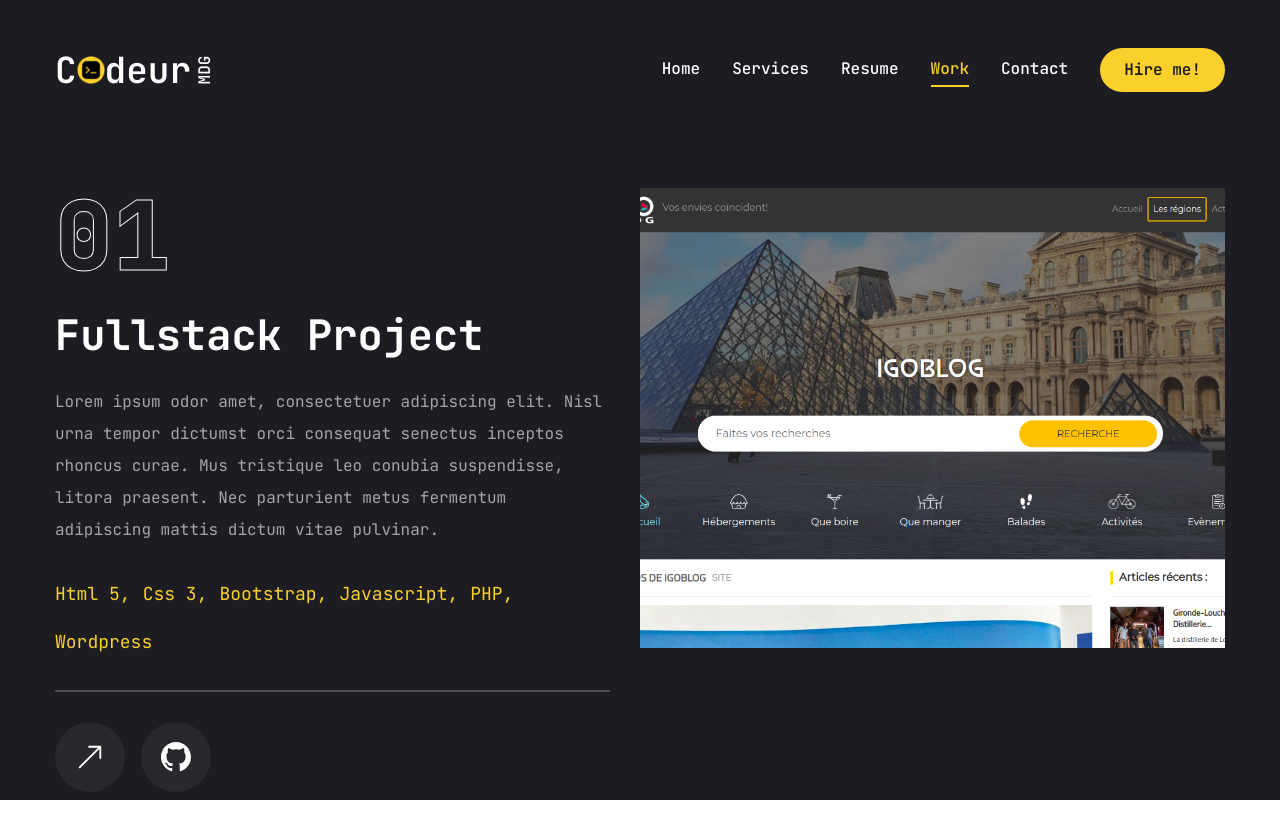
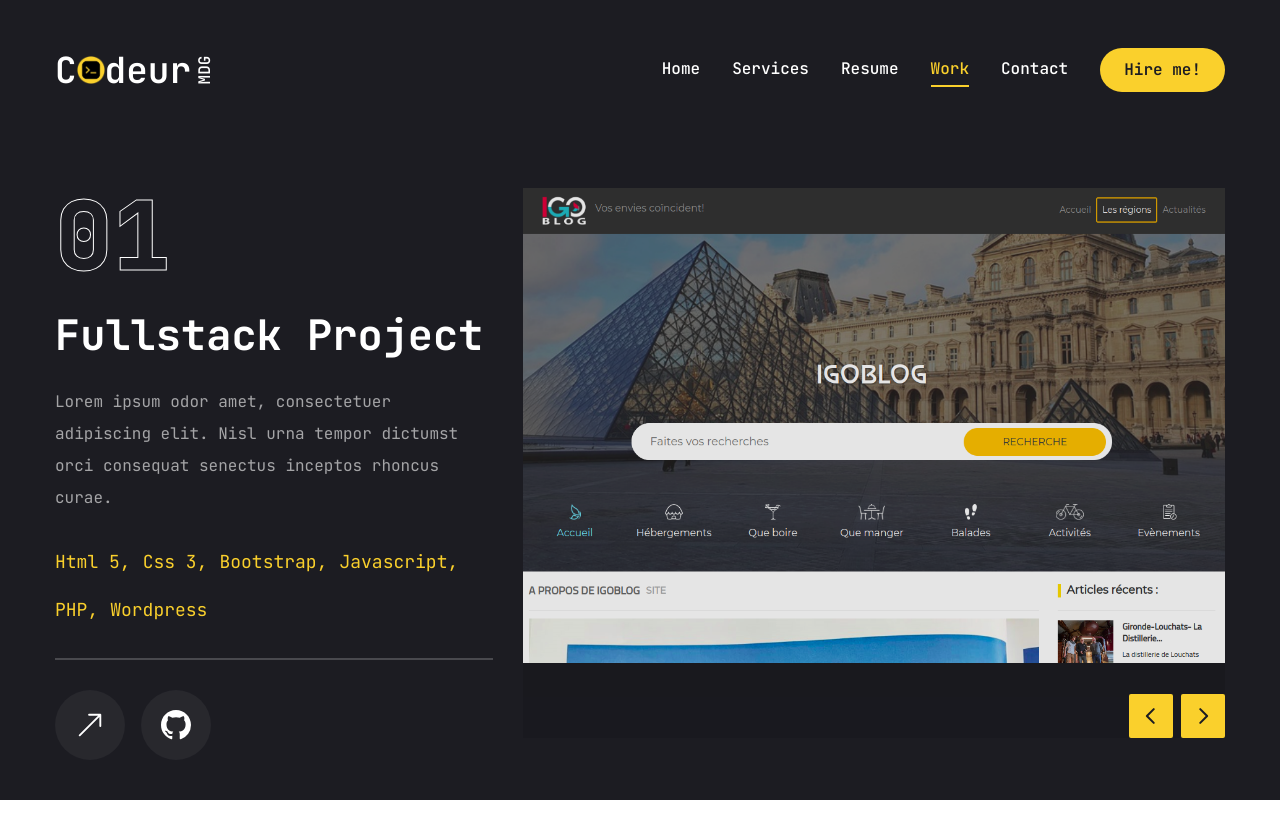
Before and after one commit to codeurMDG/codeur-portfolio, a Next.js app: page /work in a window 1280 px wide. Before the commit the page ends 804 px from the top, so only its background shows below. Built offline with nearby package versions, Linux system fonts and the light colour scheme.

Commit message:
Feat: add slider image for work page

```diff
--- a/app/work/page.jsx
+++ b/app/work/page.jsx
@@ -12,6 +12,7 @@
 
 // components :
 import projects from "@/components/path/projects"
+import WorkSliderBtns from "@/components/WorkSliderBtns"
 
 const Work = () => {
 	const [project, setProject] = useState(projects[0])
@@ -27,12 +28,12 @@
 	return (
 		<motion.section
 			initial={{opacity: 0}}
-			animate={{opacity: 1}}
+			animate={{opacity: 1, transition: {delay: 2.4, duration: 0.4, ease: "easeIn"}}}
 			className="min-h-[80vh] flex flex-col justify-center py-12 xl:px-0"
 		>
 			<div className="container mx-auto">
 				<div className="flex flex-col xl:flex-row xl:gap-[30px]">
-					<div className="w-full xl:w-[50%] xl:h-[460px] flex flex-col xl:justify-between order-2 xl:order-none">
+					<div className="w-full xl:w-[40%] xl:h-[480px] flex flex-col xl:justify-between order-2 xl:order-none">
 						<div className="flex flex-col gap-[30px] h-[50%]">
 							{/* Outline number */}
 							<div className="text-8xl leading-none font-extrabold text-transparent text-outline">{project.num}</div>
@@ -83,18 +84,18 @@
 							</div>
 						</div>
 					</div>
-					<div className="w-full xl:w-[50%]">
+					<div className="w-full xl:w-[60%]">
 						<Swiper
 							spaceBetween={30}
 							slidesPerView={1}
-							className="xl:h-[520px] mb-12"
+							className="xl:h-[550px] mb-12"
 							onSlideChange={handleSlideChange}
 						>
 							{projects.map((project, index) => {
 								return <SwiperSlide key={index} className="w-full">
-									<div className="h-[460px] realative group flex justify-center items-center bg-pink-50/20">
+									<div className="h-[475px] realative group flex justify-center items-center bg-pink-50/20">
 										{/* overlay */}
-										<div></div>
+										<div className="absolute top-0 bottom-0 w-full h-full bg-black/10 z-10"></div>
 										{/* image */}
 										<div className="w-full h-full relative">
 											<Image src={project.image} fill className="object-cover" alt="work"/>
@@ -102,6 +103,12 @@
 									</div>
 								</SwiperSlide>
 							})}
+
+							{/* slider buttons */}
+							<WorkSliderBtns
+								containerStyle="flex gap-2 absolute right-0 bottom-[calc(50%_-_22px)] xl:bottom-0 z-20 w-full justify-between xl:w-max xl:justify-none"
+								btnStyles="bg-accent hover:bg-accent-hover text-primary text-[22px] w-[44px] h-[44px] rounded-sm flex justify-center items-center transition-all duration-500"
+							/>
 						</Swiper>
 					</div>
 				</div>
--- /dev/null
+++ b/components/WorkSliderBtns.jsx
@@ -0,0 +1,21 @@
+"use client"
+
+import { useSwiper } from "swiper/react"
+import { PiCaretLeftBold, PiCaretRightBold } from "react-icons/pi"
+
+const WorkSliderBtns = ({containerStyle, btnStyles, iconsStyles}) => {
+    const swiper = useSwiper()
+
+    return (
+        <div className={containerStyle}>
+            <button className={btnStyles} onClick={() => swiper.slidePrev()}>
+                <PiCaretLeftBold className={iconsStyles}/>
+            </button>
+            <button className={btnStyles} onClick={() => swiper.slideNext()}>
+                <PiCaretRightBold className={iconsStyles}/>
+            </button>
+        </div>
+    )
+}
+
+export default WorkSliderBtns
--- a/components/path/projects.jsx
+++ b/components/path/projects.jsx
@@ -4,7 +4,7 @@
         num: "01",
         category: "Fullstack",
         title: "Igoblog",
-        description: "Lorem ipsum odor amet, consectetuer adipiscing elit. Nisl urna tempor dictumst orci consequat senectus inceptos rhoncus curae. Mus tristique leo conubia suspendisse, litora praesent. Nec parturient metus fermentum adipiscing mattis dictum vitae pulvinar.",
+        description: "Lorem ipsum odor amet, consectetuer adipiscing elit. Nisl urna tempor dictumst orci consequat senectus inceptos rhoncus curae.",
         stack: [{name: "Html 5"}, {name: "Css 3"}, {name:"Bootstrap"}, {name: "Javascript"}, {name: "PHP"}, {name: "Wordpress"}],
         image: "/assets/works/Igoblog.png",
         live: "https://igoblog.fr/",
@@ -14,7 +14,7 @@
         num: "02",
         category: "Fullstack",
         title: "Nir'info",
-        description: "Lorem ipsum odor amet, consectetuer adipiscing elit. Nisl urna tempor dictumst orci consequat senectus inceptos rhoncus curae. Mus tristique leo conubia suspendisse, litora praesent. Nec parturient metus fermentum adipiscing mattis dictum vitae pulvinar.",
+        description: "Lorem ipsum odor amet, consectetuer adipiscing elit. Nisl urna tempor dictumst orci consequat senectus inceptos rhoncus curae.",
         stack: [{name: "Html 5"}, {name: "Css 3"}, {name:"Bootstrap"}, {name: "Javascript"}, {name: "PHP"}, {name: "Wordpress"}],
         image: "/assets/works/Nir-info.png",
         live: "https://nir-info.mg/",
@@ -24,7 +24,7 @@
         num: "03",
         category: "Fullstack",
         title: "Leslandines",
-        description: "Lorem ipsum odor amet, consectetuer adipiscing elit. Nisl urna tempor dictumst orci consequat senectus inceptos rhoncus curae. Mus tristique leo conubia suspendisse, litora praesent. Nec parturient metus fermentum adipiscing mattis dictum vitae pulvinar.",
+        description: "Lorem ipsum odor amet, consectetuer adipiscing elit. Nisl urna tempor dictumst orci consequat senectus inceptos rhoncus curae.",
         stack: [{name: "Html 5"}, {name: "Css 3"}, {name:"Bootstrap"}, {name: "Javascript"}, {name: "PHP"}, {name: "Wix"}],
         image: "/assets/works/Leslandines.png",
         live: "https://www.leslandines.com/",
@@ -34,7 +34,7 @@
         num: "04",
         category: "WordPress",
         title: "Myexpat",
-        description: "Lorem ipsum odor amet, consectetuer adipiscing elit. Nisl urna tempor dictumst orci consequat senectus inceptos rhoncus curae. Mus tristique leo conubia suspendisse, litora praesent. Nec parturient metus fermentum adipiscing mattis dictum vitae pulvinar.",
+        description: "Lorem ipsum odor amet, consectetuer adipiscing elit. Nisl urna tempor dictumst orci consequat senectus inceptos rhoncus curae.",
         stack: [{name: "Wordpress"}, {name: "Divi builder"}],
         image: "/assets/works/myexpat.png",
         live: "https://www.myexpat.fr/",
@@ -44,7 +44,7 @@
         num: "05",
         category: "Frontend",
         title: "Espace client Investissement Locatif",
-        description: "Lorem ipsum odor amet, consectetuer adipiscing elit. Nisl urna tempor dictumst orci consequat senectus inceptos rhoncus curae. Mus tristique leo conubia suspendisse, litora praesent. Nec parturient metus fermentum adipiscing mattis dictum vitae pulvinar.",
+        description: "Lorem ipsum odor amet, consectetuer adipiscing elit. Nisl urna tempor dictumst orci consequat senectus inceptos rhoncus curae.",
         stack: [{name: "Html 5"}, {name: "Css 3"}, {name:"Bootstrap"}, {name:"Scss"}, {name: "Javascript"}, {name: "Webpack"}],
         image: "/assets/works/Investissement-locatif.png",
         live: "https://investissement-locatif.com/",
@@ -54,7 +54,7 @@
         num: "06",
         category: "Frontend",
         title: "Espace admin Investissement Locatif",
-        description: "Lorem ipsum odor amet, consectetuer adipiscing elit. Nisl urna tempor dictumst orci consequat senectus inceptos rhoncus curae. Mus tristique leo conubia suspendisse, litora praesent. Nec parturient metus fermentum adipiscing mattis dictum vitae pulvinar.",
+        description: "Lorem ipsum odor amet, consectetuer adipiscing elit. Nisl urna tempor dictumst orci consequat senectus inceptos rhoncus curae.",
         stack: [{name: "Html 5"}, {name: "Css 3"}, {name:"Bootstrap"}, {name:"Scss"}, {name: "Javascript"}, {name: "Webpack"}],
         image: "/assets/works/IL-dashboard.png",
         live: "https://investissement-locatif.com/",
@@ -64,7 +64,7 @@
         num: "07",
         category: "Frontend",
         title: "Nousgerons",
-        description: "Lorem ipsum odor amet, consectetuer adipiscing elit. Nisl urna tempor dictumst orci consequat senectus inceptos rhoncus curae. Mus tristique leo conubia suspendisse, litora praesent. Nec parturient metus fermentum adipiscing mattis dictum vitae pulvinar.",
+        description: "Lorem ipsum odor amet, consectetuer adipiscing elit. Nisl urna tempor dictumst orci consequat senectus inceptos rhoncus curae.",
         stack: [{name: "Html 5"}, {name: "Css 3"}, {name:"Bootstrap"}, {name:"Scss"}, {name: "Javascript"}, {name: "Webpack"}],
         image: "/assets/works/nousgerons.png",
         live: "https://nousgerons.com/",
@@ -74,7 +74,7 @@
         num: "08",
         category: "Frontend",
         title: "Refonte Investissement Locatif",
-        description: "Lorem ipsum odor amet, consectetuer adipiscing elit. Nisl urna tempor dictumst orci consequat senectus inceptos rhoncus curae. Mus tristique leo conubia suspendisse, litora praesent. Nec parturient metus fermentum adipiscing mattis dictum vitae pulvinar.",
+        description: "Lorem ipsum odor amet, consectetuer adipiscing elit. Nisl urna tempor dictumst orci consequat senectus inceptos rhoncus curae.",
         stack: [{name: "Html 5"}, {name: "Css 3"}, {name:"Bootstrap"}, {name:"Scss"}, {name: "Javascript"}, {name: "Webpack"}],
         image: "/assets/works/IL.png",
         live: "https://investissement-locatif.com/",
@@ -84,7 +84,7 @@
         num: "09",
         category: "Wordpress",
         title: "Beetravel",
-        description: "Lorem ipsum odor amet, consectetuer adipiscing elit. Nisl urna tempor dictumst orci consequat senectus inceptos rhoncus curae. Mus tristique leo conubia suspendisse, litora praesent. Nec parturient metus fermentum adipiscing mattis dictum vitae pulvinar.",
+        description: "Lorem ipsum odor amet, consectetuer adipiscing elit. Nisl urna tempor dictumst orci consequat senectus inceptos rhoncus curae.",
         stack: [{name: "Wordpress"}, {name: "Elementor"}],
         image: "/assets/works/beetravel.png",
         live: "https://github.com/RovaFitia",
```
